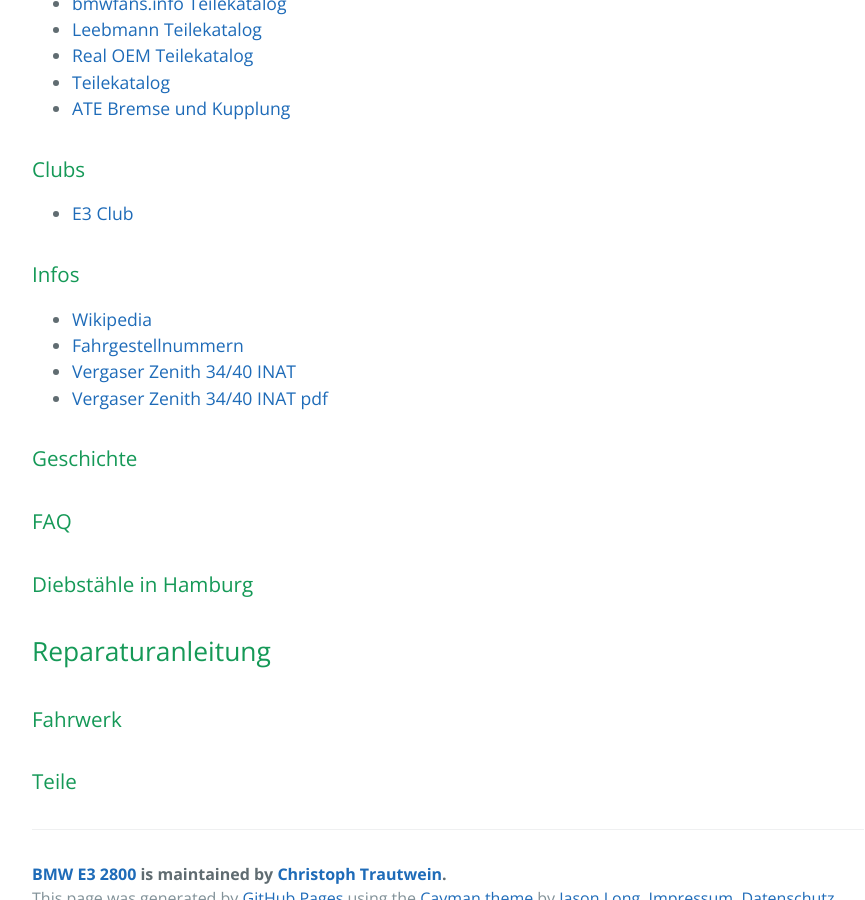
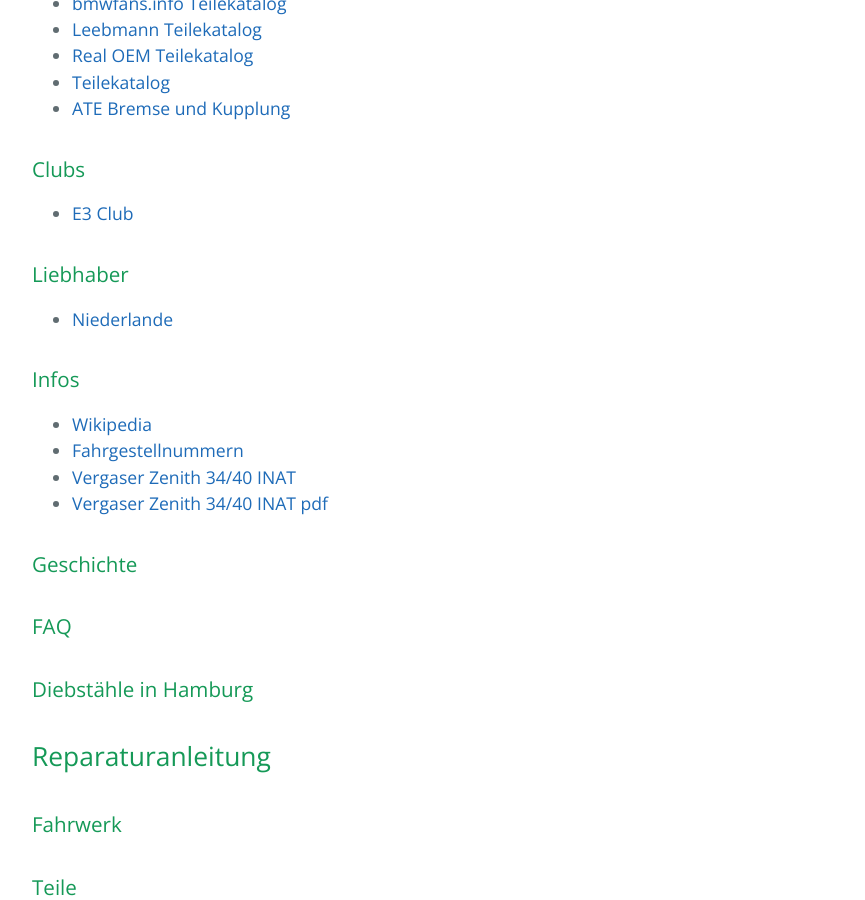
Before and after one commit to trautw/BMW-E3-2800, a Jekyll site: the page built from docs/_pages/04_more.md, in a window 1280 px wide and 900 px high, scrolled down 630 px. Shown: the whole window, without its empty margins (192-1057 px from the left). Built offline with Jekyll 4.4.1, drawn with Linux system fonts in a browser that asks for light colours.

Commit message:
Update 04_more.md

```diff
--- a/docs/_pages/04_more.md
+++ b/docs/_pages/04_more.md
@@ -20,6 +20,9 @@ permalink: /more/
 ### Clubs
 * [E3 Club](http://bmw-e3-club.de/)
 
+### Liebhaber
+* [Niederlande](http://www.helemaalbmw.nl/bmw%20e3.htm)
+
 ### Infos
 * [Wikipedia](https://de.wikipedia.org/wiki/BMW_E3)
 * [Fahrgestellnummern](http://bmw-e3-club.de/fahrgestellnummern/)
```
